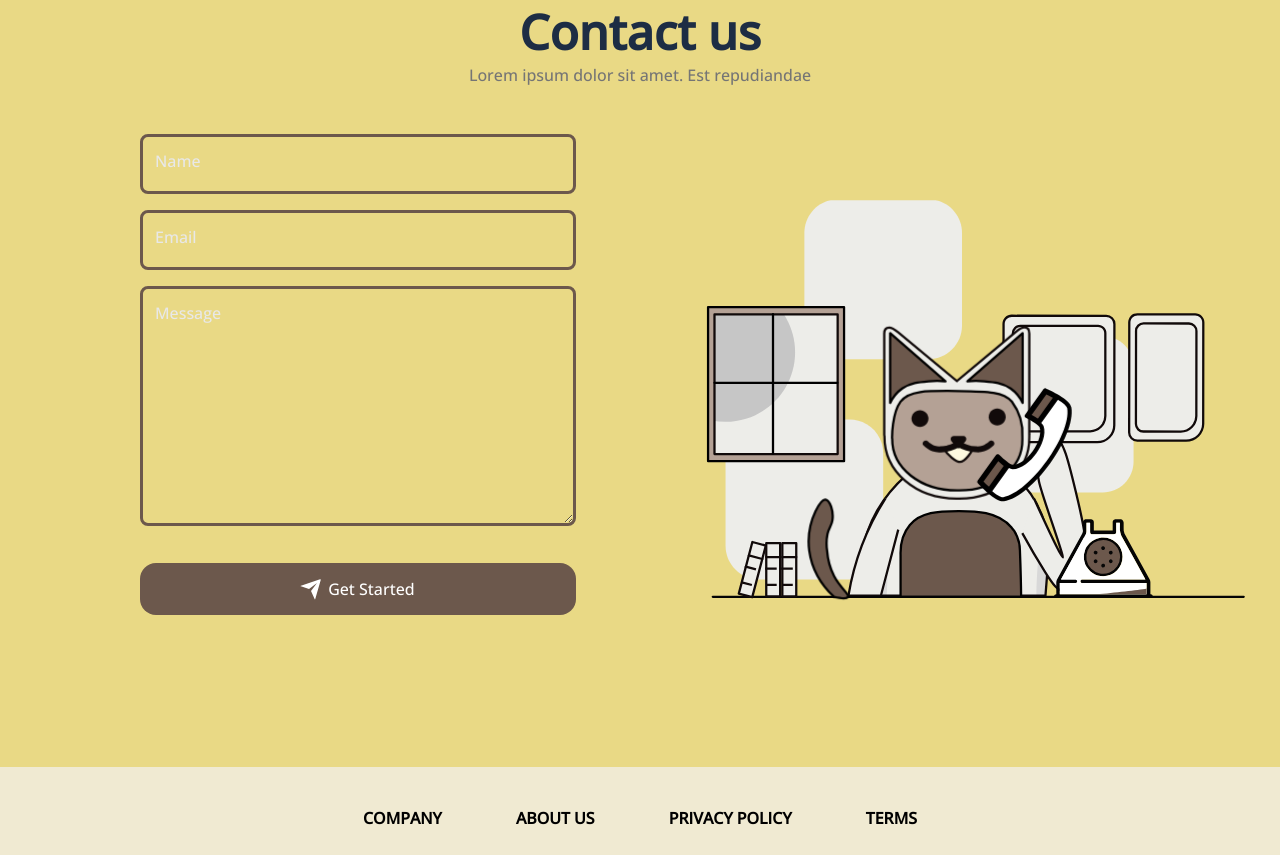
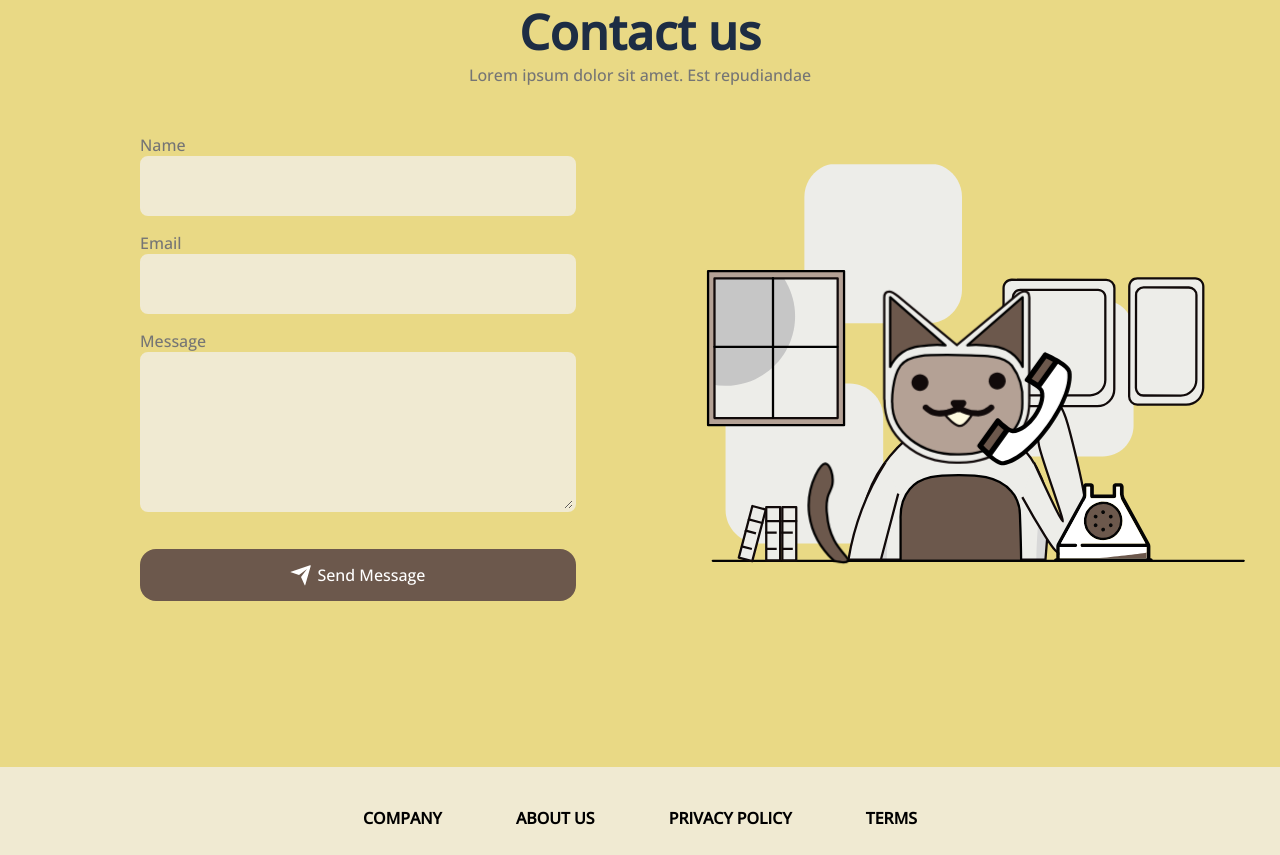
Before and after one commit to dilmola/KatKode, a plain HTML site: page index.html in a window 1280 px wide. Shown: the part 2880-3735 px from the top of the page. Drawn offline with nearby package versions, Linux system fonts and the light colour scheme.

Commit message:
update form

```diff
--- a/css/style.css
+++ b/css/style.css
@@ -363,10 +363,10 @@ html, body {
   position: relative; }
 
 .form_input {
-  border: solid 3px #6C584C;
+  border: solid 3px #F0EAD2;
+  background-color: #F0EAD2;
   border-radius: 0.5rem;
   width: 100%;
-  background: none;
   padding: 1rem;
   font-size: 1rem;
   color: #000000;
@@ -374,24 +374,14 @@ html, body {
   .form_input:focus, .form_input:valid {
     outline: none;
     border: 3px solid #000000; }
-  .form_input:focus ~ label, .form_input:valid ~ label {
-    transform: translateY(-50%) scale(0.8);
-    background-color: #f4f3ee;
-    padding: 0 .2em;
-    color: #000000; }
 
-.form_label {
-  position: absolute;
-  left: 15px;
-  color: #e8e8e8;
-  pointer-events: none;
-  transform: translateY(1rem);
-  transition: 150ms cubic-bezier(0.4, 0, 0.2, 1); }
+
 
 .text-area {
-  min-height: 15rem;
+  min-height: 10rem;
   max-width: 100%;
-  min-width: 100%; }
+  min-width: 100%;
+   }
 
 .footer {
   background-color: #f0ead2;
--- a/index.html
+++ b/index.html
@@ -282,18 +282,21 @@
 
 
                                 <div class="form_group margin-bottom-small">
+                                    <label class="form_label">Name</label><br>
                                     <input required="" type="text" name="text" autocomplete="off" class="form_input">
-                                    <label class="form_label">Name</label>
+
                                   </div>
 
                                 <div class="form_group margin-bottom-small">
+                                    <label class="form_label">Email</label><br>
                                     <input required="" type="text" name="text" autocomplete="off" class="form_input">
-                                    <label class="form_label">Email</label>
+
                                 </div>
 
                                 <div class="form_group margin-bottom-small">
+                                    <label class="form_label">Message</label><br>
                                     <textarea required="" type="textarea" name="message" autocomplete="off" class="form_input text-area"></textarea>
-                                    <label class="form_label">Message</label>
+
                                 </div>
 
                                 <button class="btn btn-contact">
@@ -305,7 +308,7 @@
                                           </svg>
                                         </div>
                                     </div>
-                                    <span>Get Started</span>
+                                    <span>Send Message</span>
 
                                 </button>
 
@@ -315,7 +318,7 @@
                         <div class="col-1-of-2 margin-left-right">
 
                                 <div class="contact_right">
-                                    <svg width="776" height="552" viewBox="0 0 776 552" fill="none" xmlns="http://www.w3.org/2000/svg">
+                                    <svg width="776" height="480" viewBox="0 0 776 552" fill="none" xmlns="http://www.w3.org/2000/svg">
                                         <g id="cattphone">
                                         <g id="backgroundimg">
                                         <g id="Asset 12 1" clip-path="url(#clip0_2_244)">
```
